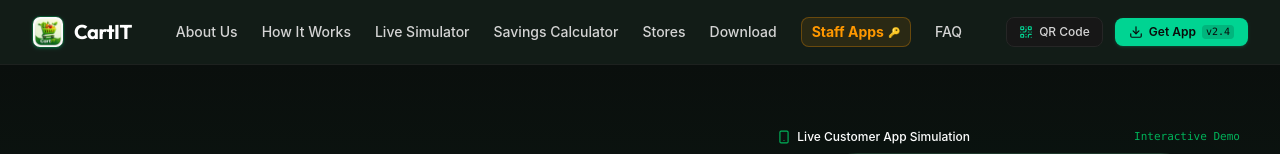
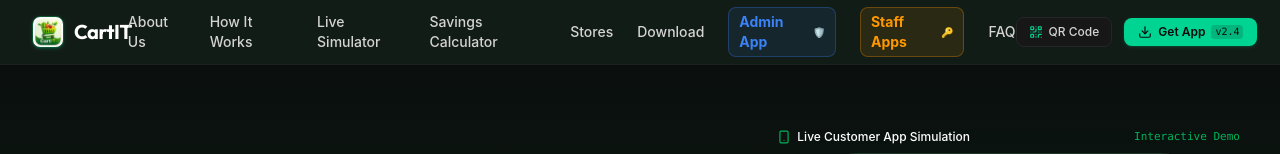
Before and after one commit to dineshnaikg2003/cartit-website, a React (Vite) app: page / in a window 1280 px wide. Shown: the top 154 px of the page. Built offline with nearby package versions, Linux system fonts and the light colour scheme; no server answers.

Commit message:
Add Admin App section to navbar with direct APK download and update Staff Portal

```diff
--- a/render.yaml
+++ b/render.yaml
@@ -17,6 +17,12 @@ services:
       - path: /cartit-delivery-release.apk
         name: Content-Disposition
         value: attachment; filename="CartIT-Delivery-App.apk"
+      - path: /cartit-admin-release.apk
+        name: Content-Type
+        value: application/vnd.android.package-archive
+      - path: /cartit-admin-release.apk
+        name: Content-Disposition
+        value: attachment; filename="CartIT-Admin-App.apk"
       - path: /*.apk
         name: Content-Type
         value: application/vnd.android.package-archive
--- a/src/components/Navbar.tsx
+++ b/src/components/Navbar.tsx
@@ -68,6 +68,10 @@ export const Navbar: React.FC<NavbarProps> = ({ onOpenDownloadModal, onOpenQR })
           <a href="#download" className="relative hover:text-white transition-colors py-1 group">
             Download
             <span className="absolute bottom-0 left-0 w-0 h-0.5 bg-emerald-400 transition-all duration-200 group-hover:w-full"></span>
+          </a>
+          <a href="#admin-portal" className="relative hover:text-[#3B82F6] transition-colors py-1 group font-bold text-[#3B82F6] flex items-center gap-1 bg-[#3B82F6]/10 px-2.5 py-1 rounded-lg border border-[#3B82F6]/30">
+            <span>Admin App</span>
+            <span className="text-[10px]">🛡️</span>
           </a>
           <a href="#staff-portal" className="relative hover:text-[#FF9800] transition-colors py-1 group font-bold text-[#FF9800] flex items-center gap-1 bg-[#FF9800]/10 px-2.5 py-1 rounded-lg border border-[#FF9800]/30">
             <span>Staff Apps</span>
@@ -161,6 +165,14 @@ export const Navbar: React.FC<NavbarProps> = ({ onOpenDownloadModal, onOpenQR })
               Download CartIT
             </a>
             <a
+              href="#admin-portal"
+              onClick={() => setMobileMenuOpen(false)}
+              className="px-3 py-2 rounded-lg hover:bg-neutral-900 text-[#3B82F6] font-semibold transition-colors flex items-center justify-between"
+            >
+              <span>Admin App & Super Admin Portal</span>
+              <span className="text-[10px] bg-[#3B82F6]/20 text-[#3B82F6] px-2 py-0.5 rounded font-mono">ADMIN</span>
+            </a>
+            <a
               href="#staff-portal"
               onClick={() => setMobileMenuOpen(false)}
               className="px-3 py-2 rounded-lg hover:bg-neutral-900 text-[#FF9800] font-semibold transition-colors flex items-center justify-between"
```
Also changed, not shown: 2 other files (tests, documents, lock files or other folders).
